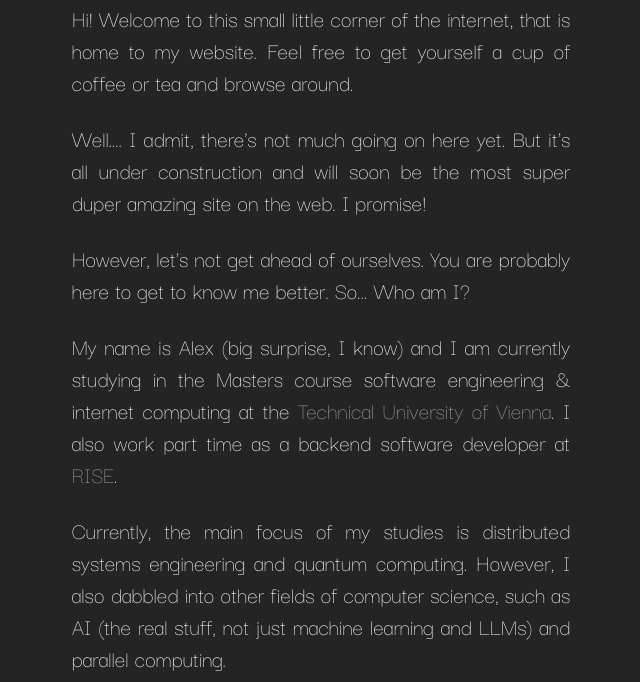
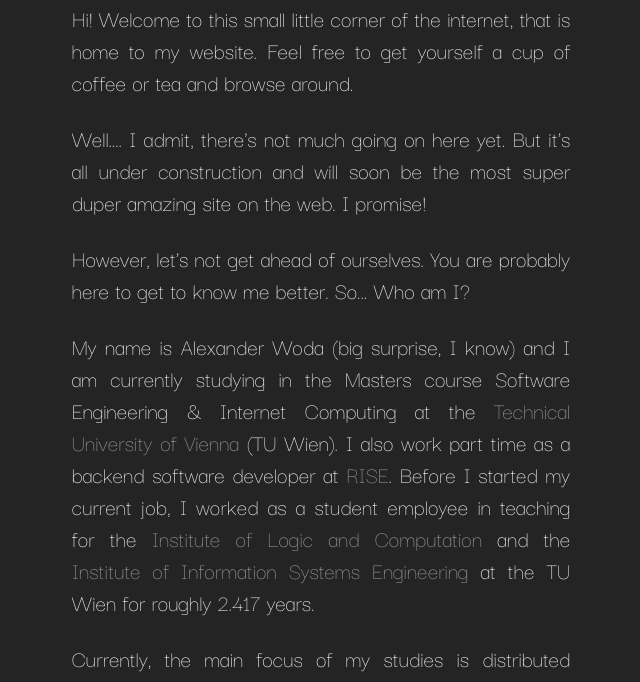
Before and after one commit to Naexon/naexon.github.io, a website built with Vite: page index.html in a window 1280 px wide. Shown: the part 118-800 px from the top of the page, without its empty margins (319-959 px from the left). Built offline with nearby package versions, Linux system fonts and the light colour scheme.

Commit message:
release 2023-12-08 seo fixes

```diff
--- a/index.html
+++ b/index.html
@@ -27,7 +27,7 @@
           However, let's not get ahead of ourselves. You are probably here to get to know me better. So... Who am I?
         </p>
         <p>
-          My name is Alex (big surprise, I know) and I am currently studying in the Masters course software engineering & internet computing at the <a href="https://www.tuwien.at/en/" title="TU Vienna">Technical University of Vienna</a>. I also work part time as a backend software developer at <a href="https://www.rise-world.com/" title="RISE">RISE</a>.
+          My name is Alexander Woda (big surprise, I know) and I am currently studying in the Masters course <i>Software Engineering & Internet Computing</i> at the <a href="https://www.tuwien.at/en/" title="TU Vienna" target="_blank" rel="noopener noreferrer">Technical University of Vienna</a> (TU Wien). I also work part time as a backend software developer at <a href="https://www.rise-world.com/" title="RISE" target="_blank" rel="noopener noreferrer">RISE</a>. Before I started my current job, I worked as a student employee in teaching for the <a href="https://informatics.tuwien.ac.at/orgs/e192" title="Institute of Logic and Computation" target="_blank" rel="noopener noreferrer">Institute of Logic and Computation</a> and the <a href="https://informatics.tuwien.ac.at/orgs/e194" title="Institute of Information Systems Engineering" target="_blank" rel="noopener noreferrer">Institute of Information Systems Engineering</a> at the TU Wien for roughly 2.417 years.
         </p>
         <p>
           Currently, the main focus of my studies is distributed systems engineering and quantum computing. However, I also dabbled into other fields of computer science, such as AI (the real stuff, not just machine learning and LLMs) and parallel computing.
```
Also changed, not shown: public/robots.txt (renamed from robots.txt).
